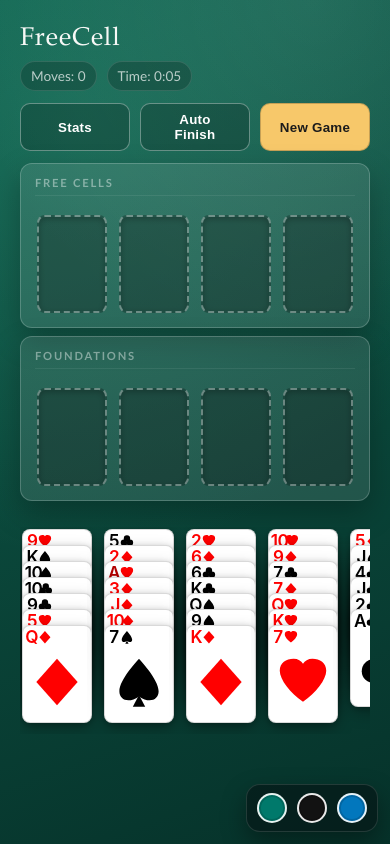
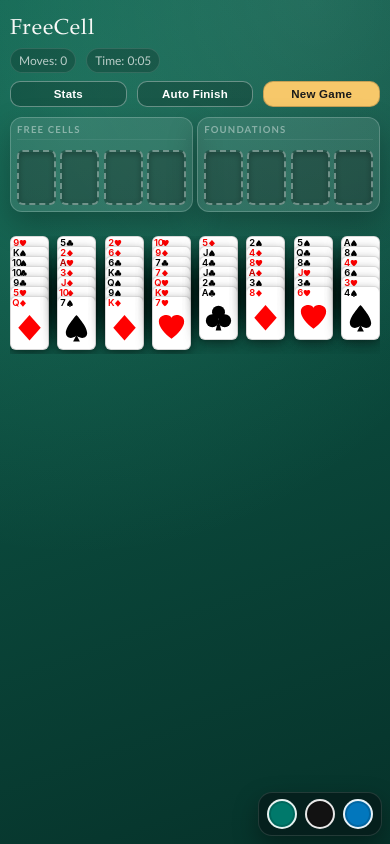
Before and after one commit to rehmut/FreeCell, a React (Vite) app: page / in a window 390 px wide. Built offline with nearby package versions, Linux system fonts and the light colour scheme.

Commit message:
Optimize for mobile

```diff
--- a/src/App.module.css
+++ b/src/App.module.css
@@ -70,6 +70,24 @@
     }
 }
 
+@media (max-width: 560px) {
+    .app {
+        padding: 12px 8px calc(52px + env(safe-area-inset-bottom));
+    }
+
+    .themeSelector {
+        right: 8px;
+        bottom: calc(8px + env(safe-area-inset-bottom));
+        padding: 6px 8px;
+        gap: 8px;
+    }
+
+    .themeBtn {
+        width: 26px;
+        height: 26px;
+    }
+}
+
 .themeBtn {
     width: 30px;
     height: 30px;
--- a/src/components/GameBoard.module.css
+++ b/src/components/GameBoard.module.css
@@ -197,19 +197,58 @@
 }
 
 @media (max-width: 720px) {
+    .board {
+        padding: 6px 4px 10px;
+        gap: 10px;
+    }
+
     .topArea {
-        flex-direction: column;
+        flex-direction: row;
         align-items: stretch;
+        flex-wrap: nowrap;
+        justify-content: space-between;
+        gap: calc(var(--pile-gap) * 1.5);
     }
 
     .section {
+        flex: 1 1 0;
+        min-width: 0;
+        padding: 8px;
+        gap: 8px;
+    }
+
+    .sectionLabel {
+        font-size: 0.6rem;
+        letter-spacing: 0.12em;
+        margin-bottom: 4px;
+        padding-bottom: 4px;
+    }
+
+    .pilesArea,
+    .foundations {
+        justify-content: space-between;
         width: 100%;
-        padding: 12px 14px;
+    }
+
+    .tableauArea {
+        overflow-x: hidden;
+        justify-content: space-between;
+        padding-bottom: 4px;
     }
 
     .header {
         flex-direction: column;
         align-items: flex-start;
+        gap: 8px;
+    }
+
+    .title {
+        font-size: 1.35rem;
+    }
+
+    .stat {
+        font-size: 0.75rem;
+        padding: 4px 8px;
     }
 
     .actions {
@@ -218,10 +257,32 @@
 
     .actions .button {
         flex: 1;
+        padding: 6px 8px;
+        font-size: 0.78rem;
     }
 
     .statsCard,
     .winCard {
-        width: min(92vw, 360px);
+        width: min(92vw, 340px);
     }
 }
+
+@media (max-width: 560px) {
+    .board {
+        padding: 4px 2px 8px;
+    }
+
+    .topArea {
+        gap: var(--pile-gap);
+    }
+
+    .section {
+        padding: 6px;
+        gap: 6px;
+    }
+
+    .actions .button {
+        font-size: 0.72rem;
+        padding: 6px;
+    }
+}
--- a/src/components/Pile.module.css
+++ b/src/components/Pile.module.css
@@ -23,3 +23,15 @@
     border-radius: var(--card-radius);
     box-shadow: inset 0 2px 6px rgba(0, 0, 0, 0.25);
 }
+
+@media (max-width: 720px) {
+    .pile {
+        margin: 1px;
+    }
+}
+
+@media (max-width: 560px) {
+    .pile {
+        margin: 0;
+    }
+}
--- a/src/index.css
+++ b/src/index.css
@@ -39,17 +39,20 @@
 
 @media (max-width: 720px) {
   :root {
-    --card-width: clamp(60px, 16vw, 78px);
+    --card-width: clamp(44px, 10vw, 64px);
     --card-height: calc(var(--card-width) * 1.4);
-    --stack-offset: clamp(18px, 3.6vw, 28px);
-    --pile-gap: clamp(4px, 2vw, 10px);
+    --card-radius: clamp(7px, 0.9vw, 10px);
+    --stack-offset: clamp(12px, 2.6vw, 22px);
+    --pile-gap: clamp(3px, 1.4vw, 8px);
   }
 }
 
-@media (max-width: 480px) {
+@media (max-width: 560px) {
   :root {
-    --card-width: clamp(56px, 18vw, 72px);
+    --card-width: clamp(34px, 10vw, 52px);
     --card-height: calc(var(--card-width) * 1.4);
-    --stack-offset: clamp(16px, 4vw, 24px);
+    --card-radius: clamp(6px, 0.9vw, 9px);
+    --stack-offset: clamp(10px, 2.4vw, 18px);
+    --pile-gap: clamp(2px, 1.1vw, 6px);
   }
 }
```
